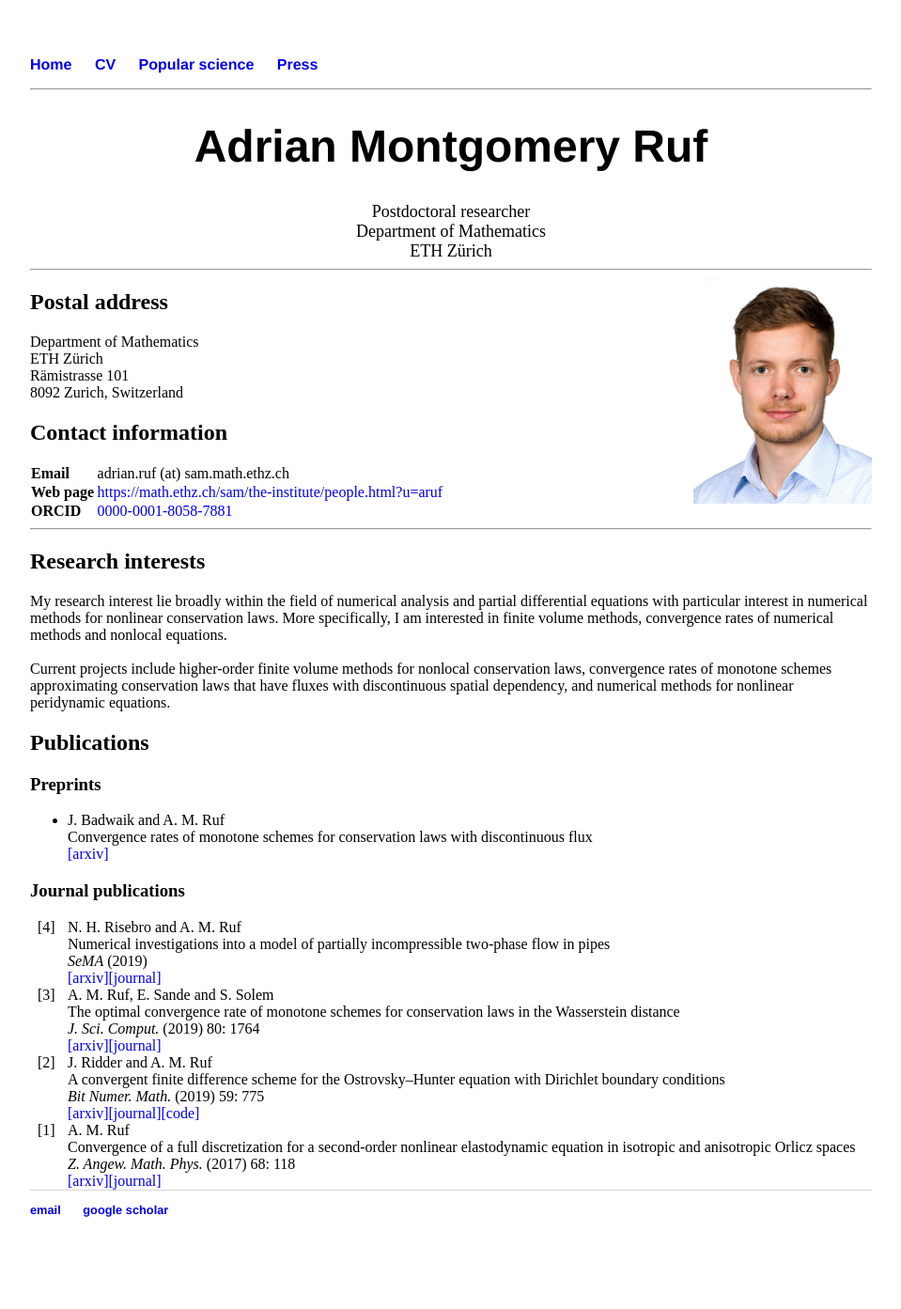
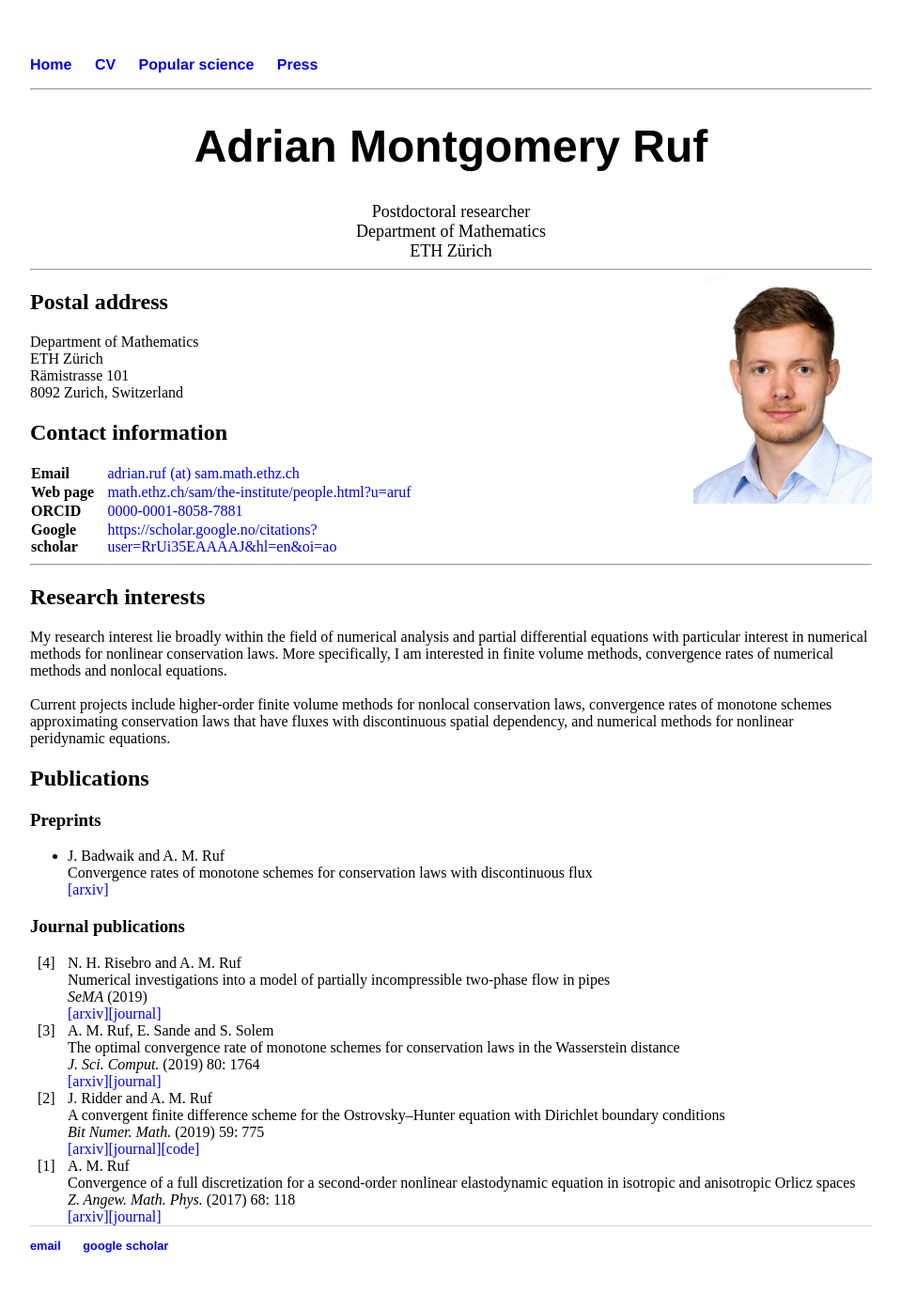
Before and after one commit to adrianmruf/adrianmruf.github.io, a Jekyll site: the page built from index.html, in a window 1280 px wide. Shown: the whole page at 94% size, without its empty margins (160-1119 px from the left). Built offline with Jekyll 4.4.1, drawn with Linux system fonts in a browser that asks for light colours; before the commit the page ends 1355 px from its top, so only the background shows below that; some of the changed lines change nothing that is shown.

Commit message:
Update index.html

```diff
--- a/index.html
+++ b/index.html
@@ -33,17 +33,19 @@ th {
 <table style="width:50%">
  	 <tr>
    	 <th>Email</th>
-   	 <td>adrian.ruf (at) sam.math.ethz.ch</th>
+   	 <td><a href="mailto:adrian.ruf@sam.math.ethz.ch">adrian.ruf (at) sam.math.ethz.ch</a></th>
   	</tr>
  	 <tr>
   	  <th>Web page</td>
-   	 <td><a href="https://math.ethz.ch/sam/the-institute/people.html?u=aruf">https://math.ethz.ch/sam/the-institute/people.html?u=aruf</a></td>
+   	 <td><a href="https://math.ethz.ch/sam/the-institute/people.html?u=aruf">math.ethz.ch/sam/the-institute/people.html?u=aruf</a></td>
  	 </tr>
 	 <tr>
 	 <th>ORCID</td>
-<td><a href="https://orcid.org/0000-0001-8058-7881">0000-0001-8058-7881</a></td>
+	<td><a href="https://orcid.org/0000-0001-8058-7881">0000-0001-8058-7881</a></td>
 	 </tr>
-
+	<th>Google scholar</td>
+	<td><a href="https://scholar.google.no/citations?user=RrUi35EAAAAJ&hl=en&oi=ao">https://scholar.google.no/citations?user=RrUi35EAAAAJ&hl=en&oi=ao</a></td>
+	 </tr>
 </table>
 
 
```
